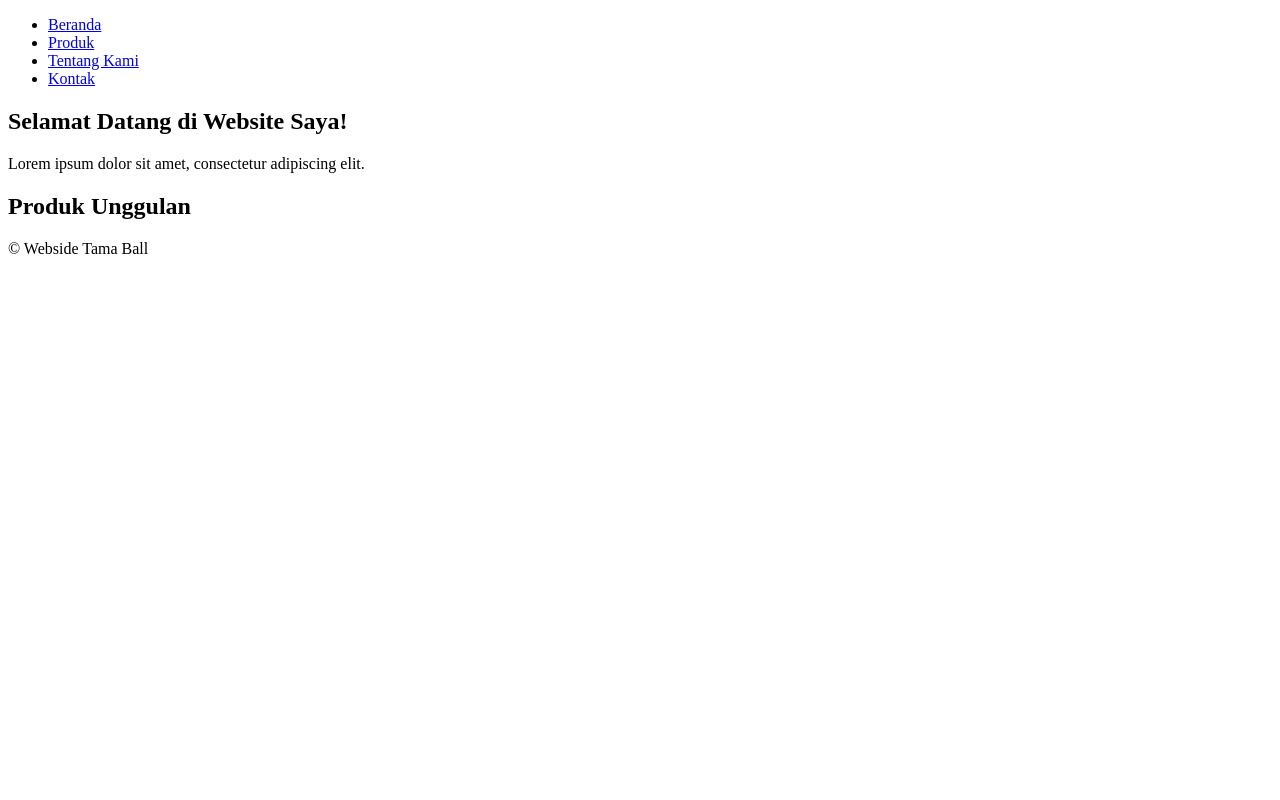
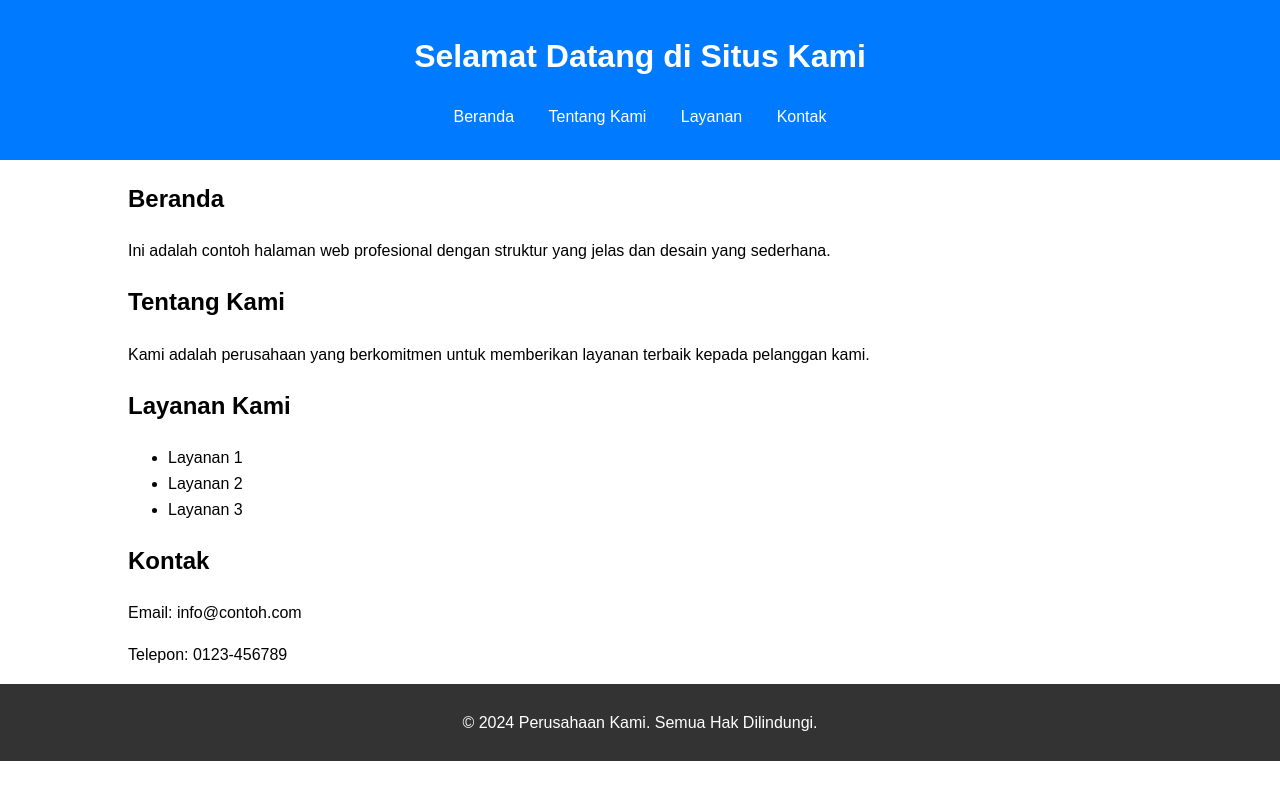
Before and after one commit to 01Proto/farrell.., a plain HTML site: page index.html in a window 1280 px wide. Drawn offline with Linux system fonts and the light colour scheme.

Commit message:
index.html

```diff
--- a/index.html
+++ b/index.html
@@ -3,35 +3,88 @@
 <head>
     <meta charset="UTF-8">
     <meta name="viewport" content="width=device-width, initial-scale=1.0">
-    <title>Webside Tama Ball</title>
-    <link rel="stylesheet" href="style.css">
+    <title>Halaman Profesional</title>
+    <link rel="stylesheet" href="styles.css">
+    <style>
+        body {
+            font-family: Arial, sans-serif;
+            margin: 0;
+            padding: 0;
+            line-height: 1.6;
+        }
+        header {
+            background: #007BFF;
+            color: white;
+            padding: 10px 0;
+            text-align: center;
+        }
+        nav {
+            margin: 20px 0;
+        }
+        nav a {
+            margin: 0 15px;
+            color: white;
+            text-decoration: none;
+        }
+        nav a:hover {
+            text-decoration: underline;
+        }
+        .container {
+            width: 80%;
+            margin: auto;
+            overflow: hidden;
+        }
+        footer {
+            background: #333;
+            color: white;
+            text-align: center;
+            padding: 10px 0;
+            position: relative;
+            bottom: 0;
+            width: 100%;
+        }
+    </style>
 </head>
 <body>
     <header>
+        <h1>Selamat Datang di Situs Kami</h1>
         <nav>
-            <ul>
-                <li><a href="#">Beranda</a></li>
-                <li><a href="#">Produk</a></li>
-                <li><a href="#">Tentang Kami</a></li>
-                <li><a href="#">Kontak</a></li>
-            </ul>
+            <a href="#home">Beranda</a>
+            <a href="#about">Tentang Kami</a>
+            <a href="#services">Layanan</a>
+            <a href="#contact">Kontak</a>
         </nav>
     </header>
 
-    <main>
-        <section>
-            <h1>Selamat Datang di Website Saya!</h1>
-            <p>Lorem ipsum dolor sit amet, consectetur adipiscing elit.</p>
+    <div class="container">
+        <section id="home">
+            <h2>Beranda</h2>
+            <p>Ini adalah contoh halaman web profesional dengan struktur yang jelas dan desain yang sederhana.</p>
         </section>
-        <section>
-            <h2>Produk Unggulan</h2>
-            </section>
-    </main>
+
+        <section id="about">
+            <h2>Tentang Kami</h2>
+            <p>Kami adalah perusahaan yang berkomitmen untuk memberikan layanan terbaik kepada pelanggan kami.</p>
+        </section>
+
+        <section id="services">
+            <h2>Layanan Kami</h2>
+            <ul>
+                <li>Layanan 1</li>
+                <li>Layanan 2</li>
+                <li>Layanan 3</li>
+            </ul>
+        </section>
+
+        <section id="contact">
+            <h2>Kontak</h2>
+            <p>Email: info@contoh.com</p>
+            <p>Telepon: 0123-456789</p>
+        </section>
+    </div>
 
     <footer>
-        <p>&copy; Webside Tama Ball</p>
+        <p>&copy; 2024 Perusahaan Kami. Semua Hak Dilindungi.</p>
     </footer>
-
-    <script src="script.js"></script>
 </body>
 </html>
```
